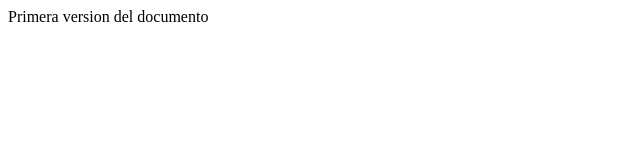
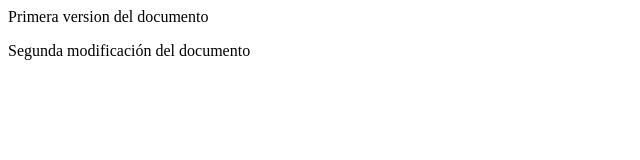
Before and after one commit to xRulo/ExamenRaul, a plain HTML site: page index.html in a window 1280 px wide. Shown: the whole page, without its empty margins (0-640 px from the left). Drawn offline with Linux system fonts and the light colour scheme.

Commit message:
Segunda subida

```diff
--- a/index.html
+++ b/index.html
@@ -1 +1,2 @@
 <p>Primera version del documento</p>
+<p>Segunda modificación del documento</p>
```
